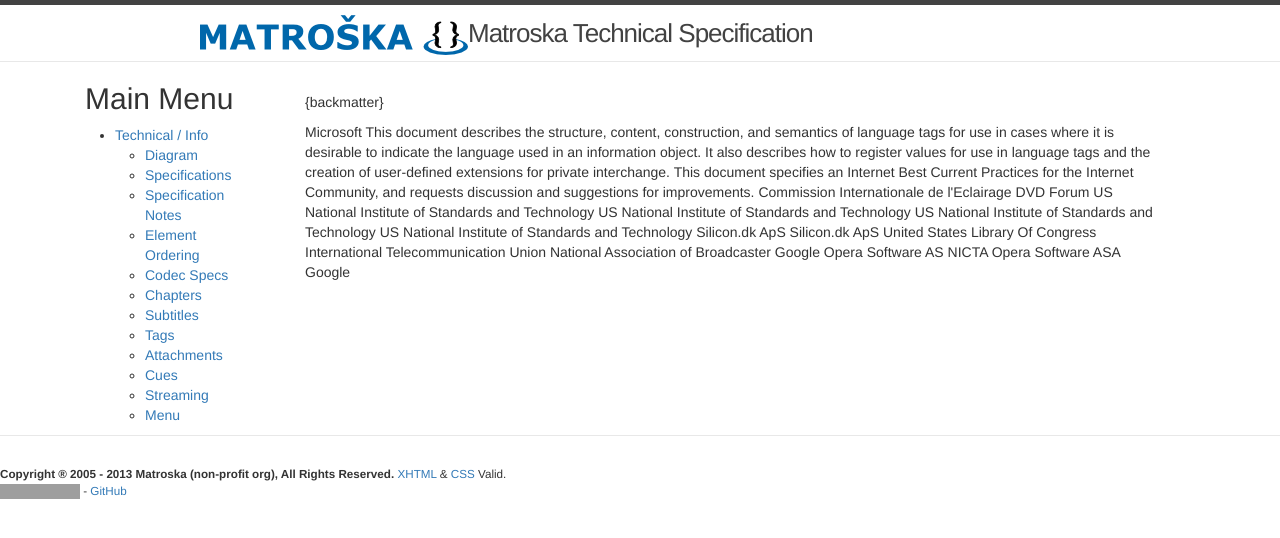
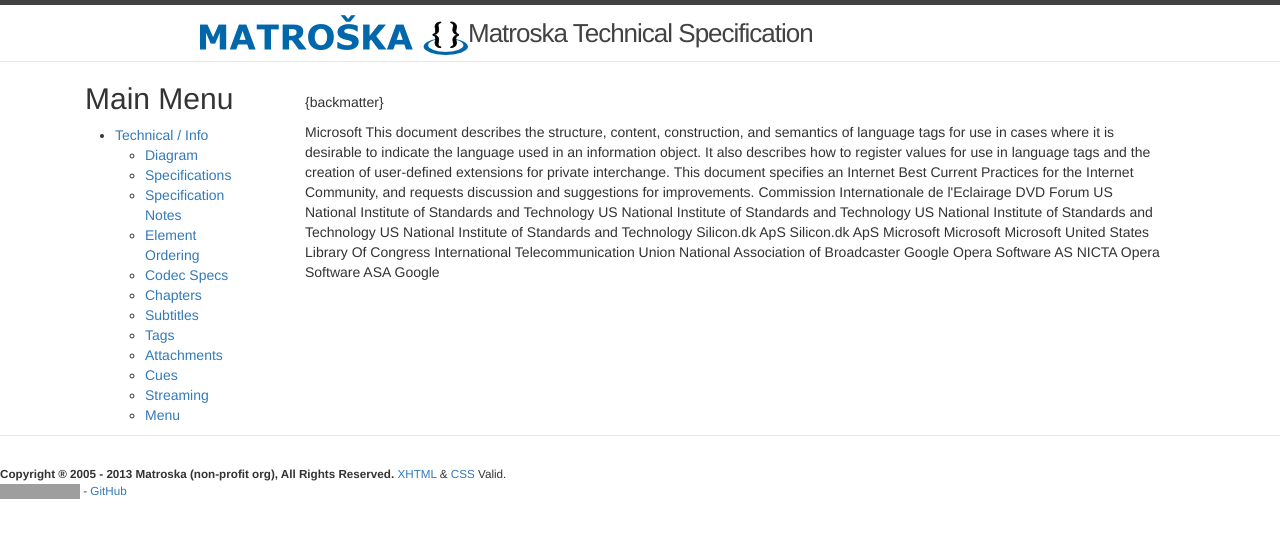
Before and after one commit to ietf-wg-cellar/matroska-specification, a Jekyll site: the page built from rfc_backmatter_matroska.md, in a window 1280 px wide. Shown: the top 538 px of the page. Built offline with Jekyll 4.4.1, drawn with Linux system fonts in a browser that asks for light colours; our own code applies the rules of GitHub Pages for plain Markdown files; grey boxes are pictures that could not be loaded.

Commit message:
reword the fourcc value list to say it's informational
Add links to official MS values (not including RGB ones).

```diff
--- a/ebml_matroska.xml
+++ b/ebml_matroska.xml
@@ -692,7 +692,7 @@
   </element>
   <element name="UncompressedFourCC" path="\Segment\Tracks\TrackEntry\Video\UncompressedFourCC" id="0x2EB524" type="binary" length="4" maxOccurs="1">
     <documentation lang="en" purpose="definition">Specify the uncompressed pixel format used for the Track's data as a FourCC.
-This value is similar in scope to the biCompression value of AVI's `BITMAPINFO` [@?AVIFormat]. See the YUV video formats [@?FourCC-YUV] and RGB video formats [@?FourCC-RGB] for common values.</documentation>
+This value is similar in scope to the biCompression value of AVI's `BITMAPINFO` [@?AVIFormat]. There is no definitive list of FourCC values, nor an official registry. Some common values for YUV pixel formats can be found at [@?MSYUV8], [@?MSYUV16] and [@?FourCC-YUV]. Some common values for uncompressed RGB pixel formats can be found at [@?MSRGB] and [@?FourCC-RGB].</documentation>
     <implementation_note note_attribute="minOccurs">UncompressedFourCC **MUST** be set (minOccurs=1) in TrackEntry, when the CodecID Element of the TrackEntry is set to "V_UNCOMPRESSED".</implementation_note>
     <extension type="libmatroska" cppname="VideoColourSpace"/>
     <extension type="stream copy" keep="1"/>
--- a/rfc_backmatter_matroska.md
+++ b/rfc_backmatter_matroska.md
@@ -114,6 +114,27 @@
   <front>
     <title>YUV Pixel Format FourCCs</title>
     <author><organization>Silicon.dk ApS</organization></author>
+  </front>
+</reference>
+
+<reference anchor="MSRGB" target="https://learn.microsoft.com/en-us/openspecs/windows_protocols/ms-wmf/4e588f70-bd92-4a6f-b77f-35d0feaf7a57">
+  <front>
+    <title>WMF Compression Enumeration</title>
+    <author><organization>Microsoft</organization></author>
+  </front>
+</reference>
+
+<reference anchor="MSYUV8" target="https://learn.microsoft.com/en-us/windows/win32/medfound/recommended-8-bit-yuv-formats-for-video-rendering">
+  <front>
+    <title>Recommended 8-Bit YUV Formats for Video Rendering</title>
+    <author><organization>Microsoft</organization></author>
+  </front>
+</reference>
+
+<reference anchor="MSYUV16" target="https://learn.microsoft.com/en-us/windows/win32/medfound/10-bit-and-16-bit-yuv-video-formats">
+  <front>
+    <title>10-bit and 16-bit YUV Video Formats</title>
+    <author><organization>Microsoft</organization></author>
   </front>
 </reference>
 
```
